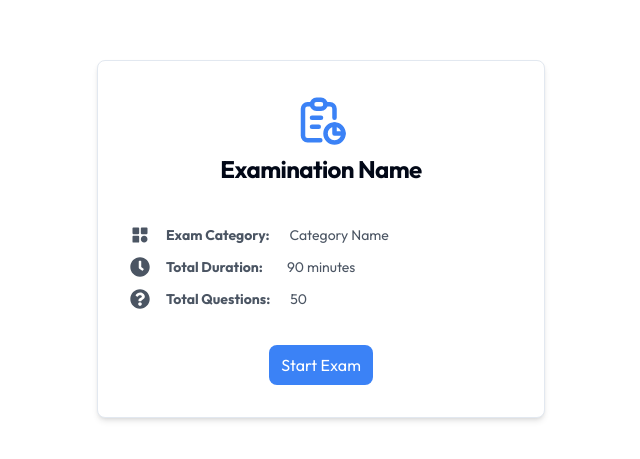
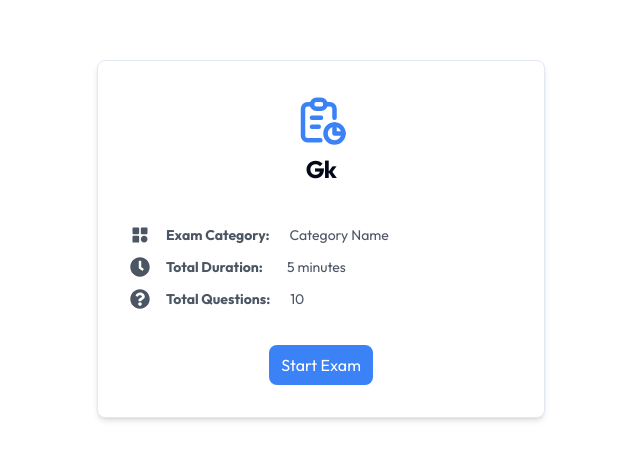
Before and after one commit to w3villa-suraj-bisht/test-event-management-FE, a Next.js app: page /dashboard in a window 1280 px wide. Shown: the part 161-620 px from the top of the page, without its empty margins (319-959 px from the left). Built offline with nearby package versions, Linux system fonts and the light colour scheme.

Commit message:
update quiz data

```diff
--- a/src/app/(home)/dashboard/page.tsx
+++ b/src/app/(home)/dashboard/page.tsx
@@ -21,7 +21,7 @@ const ExamCard = () => {
       <Card className="w-full max-w-md p-2 m-4 bg-white rounded-lg shadow-md">
         <CardHeader className="flex flex-col items-center mb-4">
         <TbReport  size={54} className="text-blue-500"  />
-          <CardTitle className="text-2xl font-bold text-center">Examination Name</CardTitle>
+          <CardTitle className="text-2xl font-bold text-center">Gk</CardTitle>
         </CardHeader>
         <CardContent>
           <div className="flex flex-col space-y-3">
@@ -40,7 +40,7 @@ const ExamCard = () => {
                 <p className="text-sm text-gray-600">
                   <strong>Total Duration:</strong>
                 </p>
-                <p className="text-sm text-gray-600 ml-6">90 minutes</p>
+                <p className="text-sm text-gray-600 ml-6">5 minutes</p>
               </div>
             </div>
             <div className="flex items-center space-x-4">
@@ -49,7 +49,7 @@ const ExamCard = () => {
                 <p className="text-sm text-gray-600">
                   <strong>Total Questions:</strong>
                 </p>
-                <p className="text-sm text-gray-600 ml-5">50</p>
+                <p className="text-sm text-gray-600 ml-5">10</p>
               </div>
             </div>
           </div>
--- a/src/app/(home)/question-quiz/page.tsx
+++ b/src/app/(home)/question-quiz/page.tsx
@@ -157,12 +157,16 @@ const QuestionQuiz: React.FC = () => {
 
     const payload = {
       answers: formattedAnswers,
-      questionPaperId:1
+      questionPaperId:"8788a28c-677b-11ef-90cb-027e2555139b"
     };
 
     const response = await score(payload);
     if(response.success){
-      toast.success(response.message)
+      toast.success(response.message);
+      router.push("/")
+    }else{
+      toast.success(response.message);
+      router.push("/")
     }
 
   };
```
